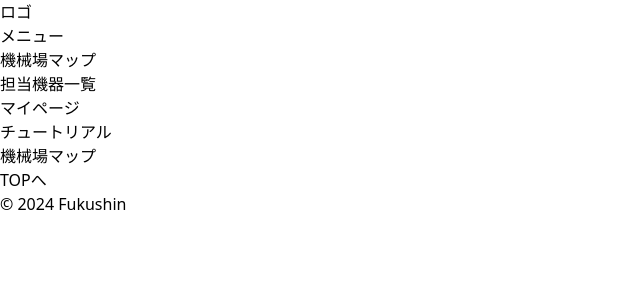
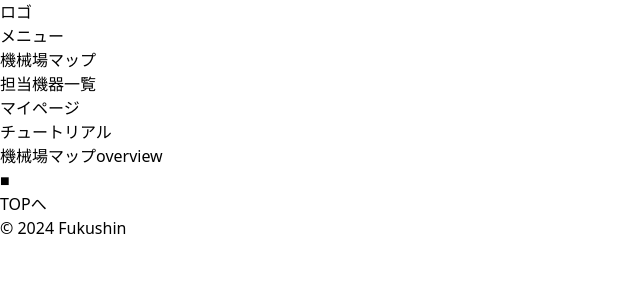
Before and after one commit to yoshihiro-tada/react_vite_pwa_iot_app, a React (Vite) app: page /overview in a window 1280 px wide. Shown: the top 300 px of the page, without its empty margins (0-640 px from the left). Built offline with nearby package versions, Linux system fonts and the light colour scheme.

Commit message:
スタイルブラッシュアップ2

```diff
--- a/src/pages/Details.tsx
+++ b/src/pages/Details.tsx
@@ -3,9 +3,7 @@ import { Link } from "react-router-dom";
 function Details() {
   return (
     <>
-      <div className="flex justify-between mb-2">
-        担当機器一覧
-      </div>
+      <h2 className="w-fit">担当機器一覧<span className="block">details</span></h2>
       <Link to={`/details/id`} className="block text-blue-600 w-fit text-sm mt-2">No.1(仮)へ</Link>
       <Link to={`/`} className="block text-blue-600 w-fit text-sm mt-2">TOPへ</Link>
     </>
--- a/src/pages/DetailsId.tsx
+++ b/src/pages/DetailsId.tsx
@@ -3,9 +3,7 @@ import { Link } from "react-router-dom";
 function DetailsId() {
   return (
     <>
-      <div className="flex justify-between mb-2">
-        担当機器詳細
-      </div>
+      <h2 className="w-fit">担当機器()詳細<span className="block">detail</span></h2>
       <Link to={`/`} className="block text-blue-600 w-fit text-sm">TOPへ</Link>
     </>
   );
--- a/src/pages/Overview.tsx
+++ b/src/pages/Overview.tsx
@@ -3,8 +3,11 @@ import { Link } from "react-router-dom";
 function Overview() {
   return (
     <>
-      <div className="flex justify-between mb-2">
-        機械場マップ
+      <h2 className="w-fit">機械場マップ<span className="block">overview</span></h2>
+      <div className="bg-white border-gray-900 border-2 rounded-lg border-solid">
+        <ul className="p-2">
+          <li><Link to={`/`} className="block text-red-600 w-fit m-2">■</Link></li>
+        </ul>
       </div>
       <Link to={`/`} className="block text-blue-600 w-fit text-sm mt-2">TOPへ</Link>
     </>
--- a/src/pages/Tutorial.tsx
+++ b/src/pages/Tutorial.tsx
@@ -3,8 +3,8 @@ import { Link } from "react-router-dom";
 function Tutorial() {
   return (
     <>
-      <h2 className="text-blue-600 bold w-fit mb-2">チュートリアル<span className="block bold text-sm text-center">tutorial</span></h2>
-      <div className="mb-4">
+      <h2 className="text-blue-600 bold w-fit mb-4">チュートリアル<span className="block bold text-sm text-center">tutorial</span></h2>
+      <div className="mb-6">
         <h3 className="border-l-4 border-blue-600 pl-1 pt-1 pb-1 mb-1">氏名を登録しよう</h3>
         <p>※左詰め、フルネームでお願いいたします。</p>
         <div className="my-4">
@@ -15,7 +15,7 @@ function Tutorial() {
           </div>
         </div>
       </div>
-      <div className="mb-4">
+      <div className="mb-6">
         <h3 className="border-l-4 border-blue-600 pl-1 pt-1 pb-1 mb-1">機器の詳細を確認しよう</h3>
         <p>機械場マップから機器の一覧が確認できます。</p>
         <Link to={`/overview`} className="block text-blue-600 w-fit text-sm">機械場マップへ</Link>
```
